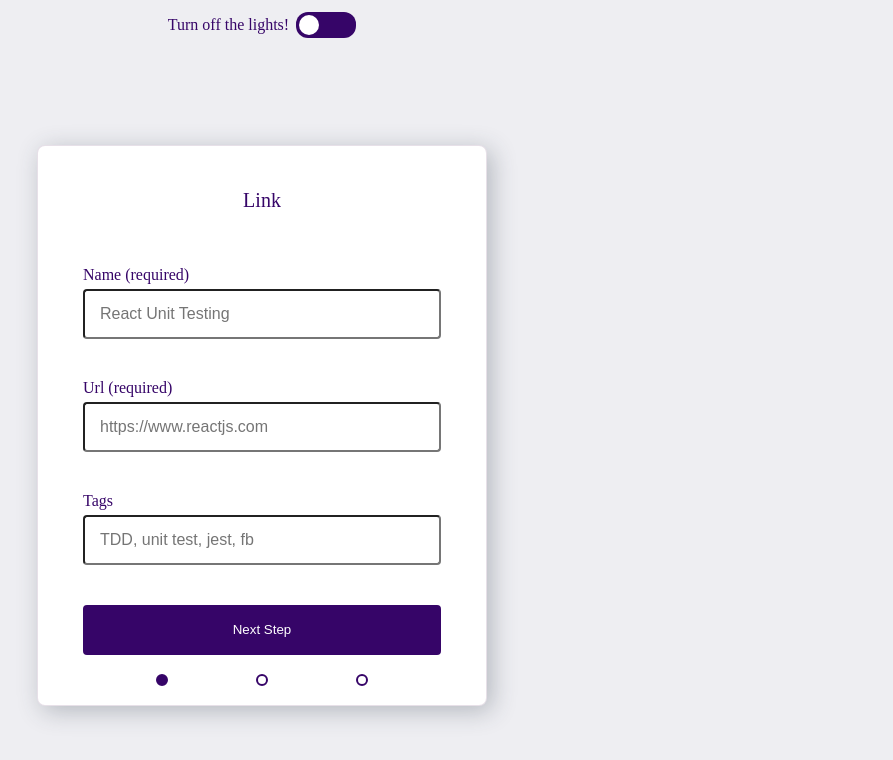
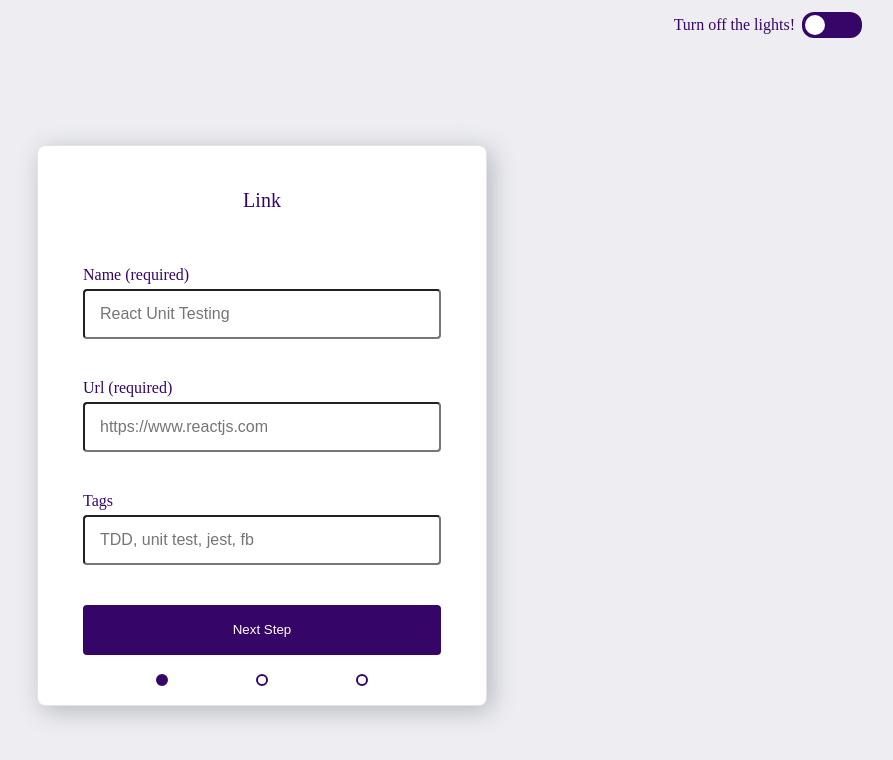
Before and after one commit to MC313/save-links, a React app: page / in a window 1280 px wide. Shown: the top 760 px of the page, without its empty margins (378-1271 px from the left). Built offline with nearby package versions, Linux system fonts and the light colour scheme.

Commit message:
Adds minor style tweaks

```diff
--- a/src/js/App.js
+++ b/src/js/App.js
@@ -4,7 +4,7 @@ import React from 'react';
 
 import { css, Global, jsx } from '@emotion/core';
 
-import { flex, reset } from '../js/styles/styles';
+import { flex, padding, reset } from '../js/styles/styles';
 import { StoreProvider, StoreConsumer } from './store';
 import Wizard from './components/container/Wizard';
 import ThemeToggle from './components/container/ThemeToggle';
@@ -16,7 +16,14 @@ const styles = css`
   flex-direction: column;
   lineheight: 1;
   fontsize: 16px;
-  & > div, & > header {
+  & > header {
+    ${flex.row}
+    justify-content: flex-end;
+    flex: 0 0 50px;
+    padding-right: ${padding.large};
+  }
+  & > div {
+      flex: 1;
     ${flex.center}
   }
 `;
@@ -30,10 +37,10 @@ class App extends React.Component {
                         return (
                             <section css={[styles, { backgroundColor: theme.background }]}>
                                 <Global styles={reset} />
-                                <header css={{ flex: '0 0 50px' }}>
+                                <header>
                                     <ThemeToggle />
                                 </header>
-                                <div css={{ flex: 1 }}>
+                                <div>
                                     <Wizard />
                                 </div>
                             </section>
```
